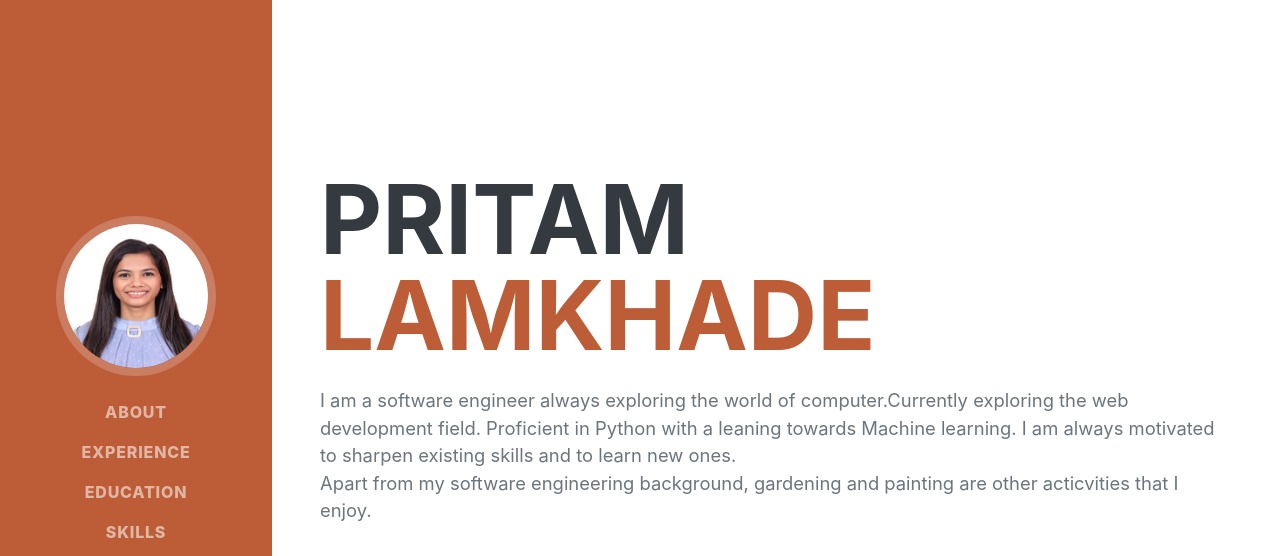
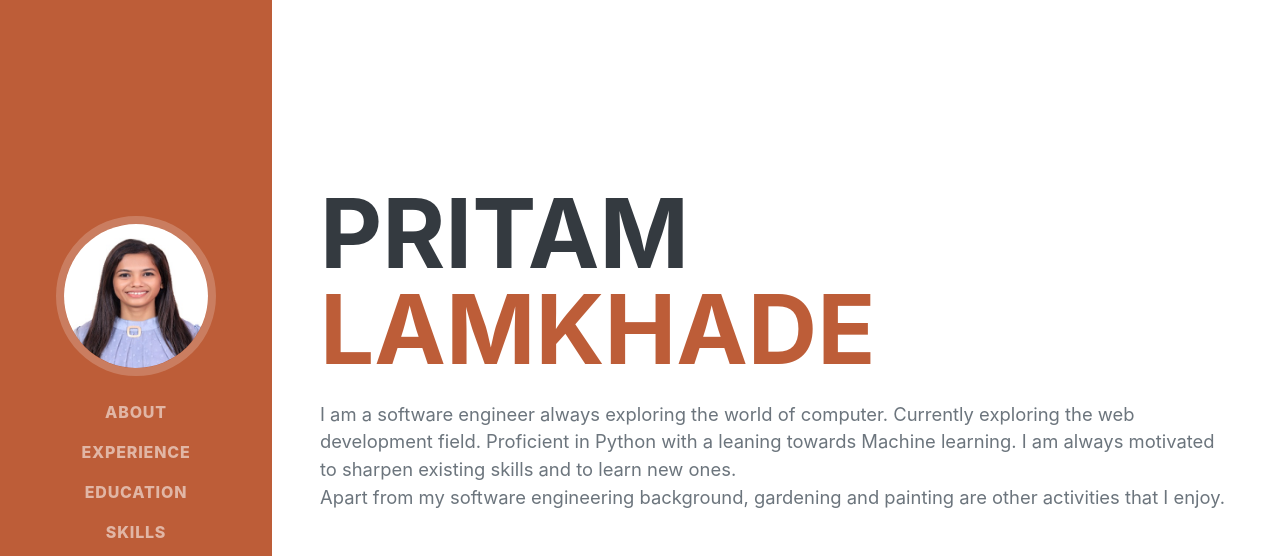
Before and after one commit to pritamlamkhade/pritamlamkhade.github.io, a plain HTML site: page index.html in a window 1280 px wide. Shown: the top 556 px of the page. Drawn offline with nearby package versions, Linux system fonts and the light colour scheme; a web font is replaced by a local one.

Commit message:
content changed

```diff
--- a/index.html
+++ b/index.html
@@ -93,12 +93,12 @@
 
           <br />
           <p class="lead mb-5">
-            I am a software engineer always exploring the world of
-            computer.Currently exploring the web development field. Proficient
-            in Python with a leaning towards Machine learning. I am always
-            motivated to sharpen existing skills and to learn new ones. <br />
+            I am a software engineer always exploring the world of computer.
+            Currently exploring the web development field. Proficient in Python
+            with a leaning towards Machine learning. I am always motivated to
+            sharpen existing skills and to learn new ones. <br />
             Apart from my software engineering background, gardening and
-            painting are other acticvities that I enjoy.
+            painting are other activities that I enjoy.
           </p>
           <div class="social-icons">
             <a
```
